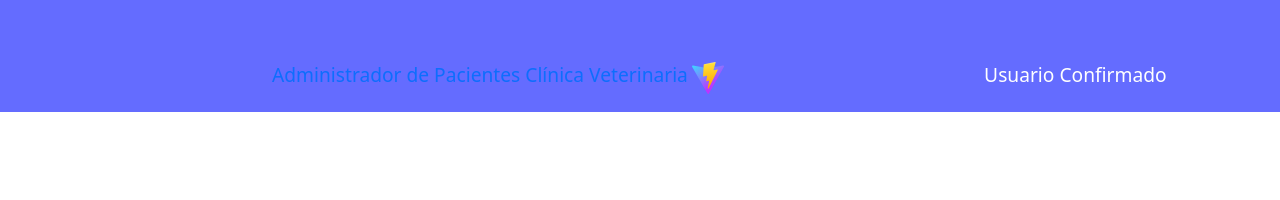
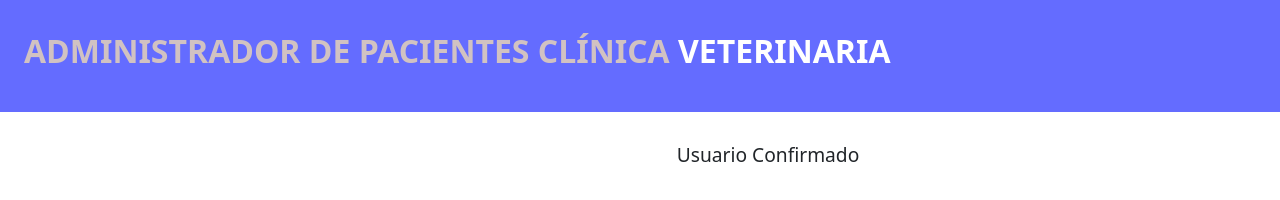
Before and after one commit to irene1972/full-stack-js, a website built with Vite: page frontend/confirmar.html in a window 1280 px wide. Built offline with nearby package versions, Linux system fonts and the light colour scheme.

Commit message:
retocar header

```diff
--- a/frontend/confirmar.html
+++ b/frontend/confirmar.html
@@ -9,11 +9,12 @@
     <title>APV - Administrador de Pacientes de Veterinaria</title>
   </head>
   <body>
-  <header>
-    <h1><a href="index.html">Administrador de Pacientes Clínica Veterinaria</a></h1>
-    <img src="vite.svg" alt="APV logo" />
-    <h1>Usuario Confirmado</h1>
+    <header>
+    <div class="header">
+      <h2 class="header"><a class="header" href="index.html">Administrador de Pacientes Clínica <span class="header">Veterinaria</span></a></h2>
+    </div>
   </header>
+  <h1>Usuario Confirmado</h1>
   <div id="resul"></div>
 
     <script type="module" src="/src/paginas/confirmar.js"></script>
--- a/frontend/src/main.js
+++ b/frontend/src/main.js
@@ -2,7 +2,6 @@ import './style.css';
 
 (()=>{
 document.querySelector('#app').innerHTML = `
-<!--<div class="container-main">-->
   <header>
     <div class="header">
       <h2 class="header"><a class="header" href="index.html">Administrador de Pacientes Clínica <span class="header">Veterinaria</span></a></h2>
@@ -14,6 +13,5 @@ document.querySelector('#app').innerHTML = `
     <button id="reset-password">Reset Password</button>
   </div>
   <div id="resul"></div>
-<!--</div>-->
 `;
 })()
--- a/frontend/src/paginas/registrar.js
+++ b/frontend/src/paginas/registrar.js
@@ -91,6 +91,7 @@ function registrar(form){
         inputTelefono.value='';
         inputWeb.value='';
         inputPassword.value='';
+        inputRepitaPassword.value='';
         console.log(resultado);
 
     })
```
